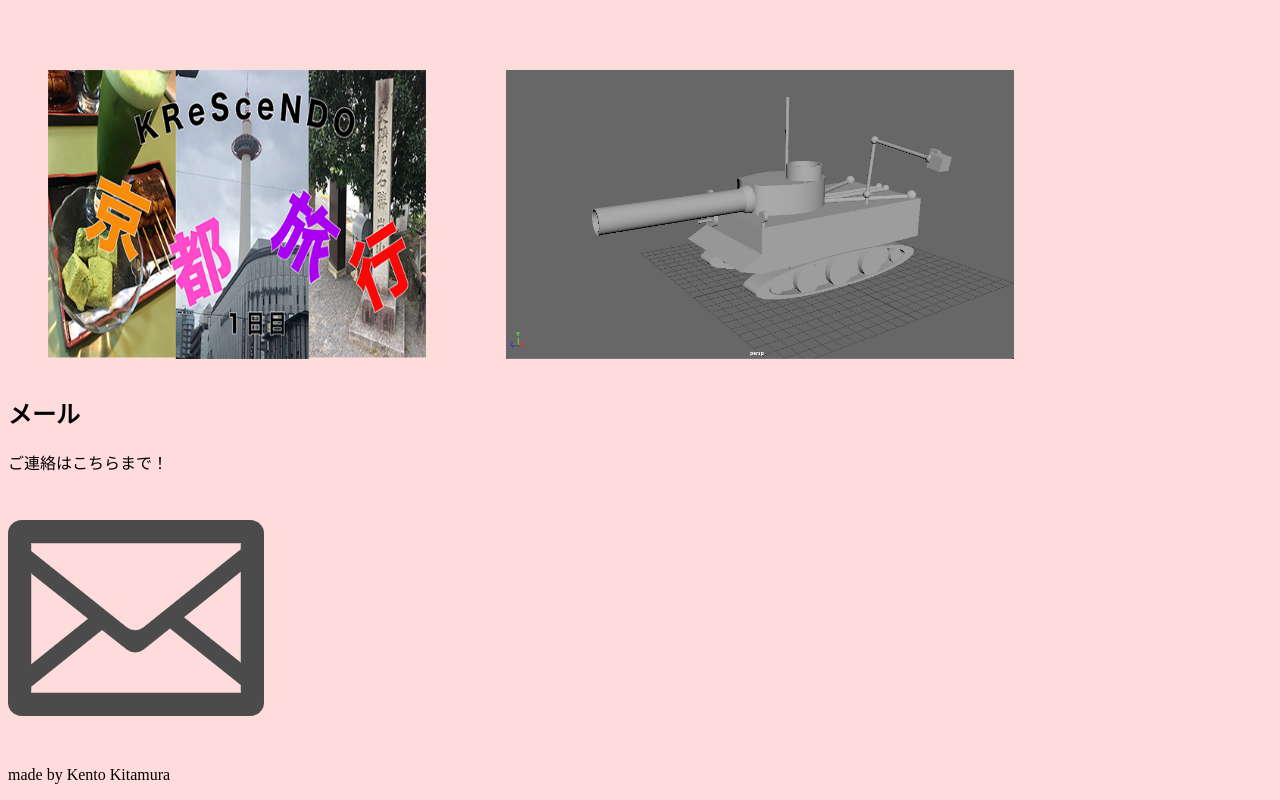
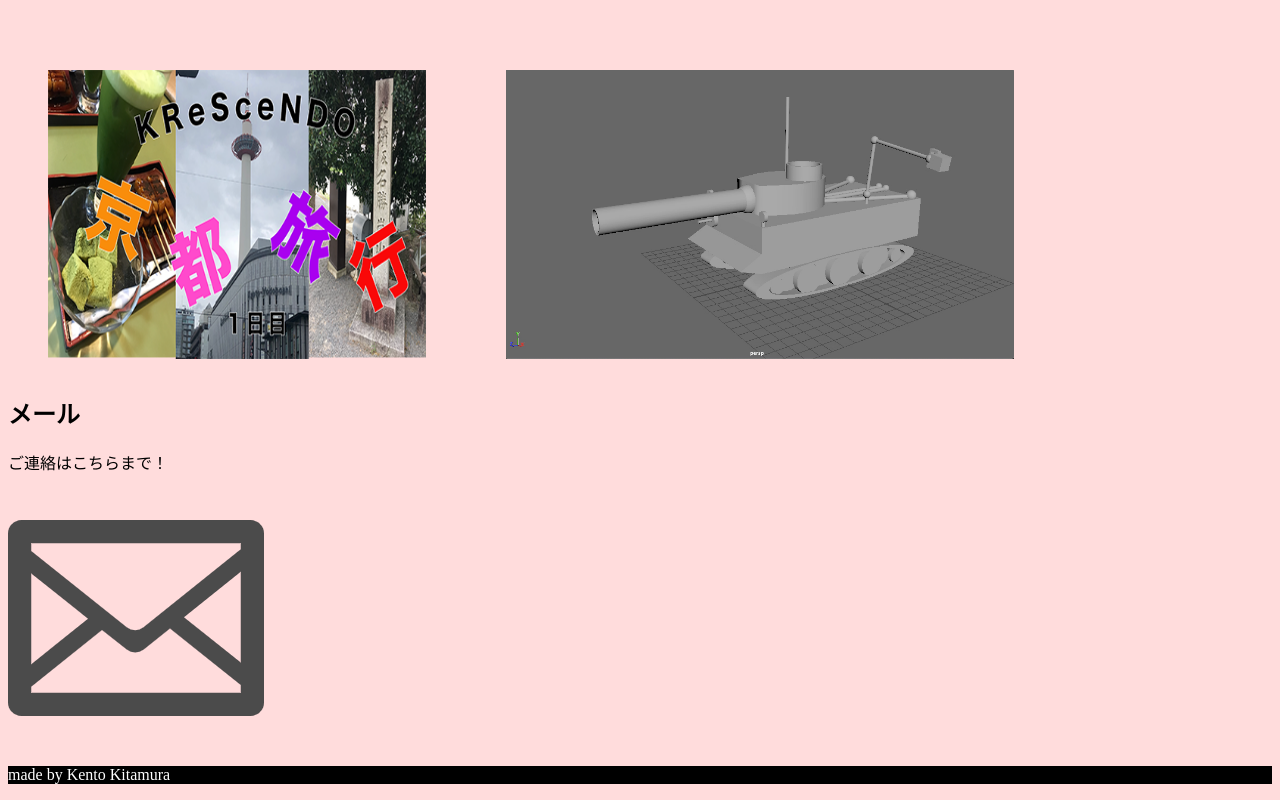
Before and after one commit to TMAS443/tmas443.github.io, a plain HTML site: page index.html in a window 1280 px wide. Shown: the part 1127-1927 px from the top of the page. Drawn offline with Linux system fonts and the light colour scheme.

Commit message:
footer更新

```diff
--- a/style.css
+++ b/style.css
@@ -48,3 +48,9 @@ body{
 .naraberu2{
     display: flex;
 }
+footer{
+    background-color: black;
+}
+footer p{
+    color: white;
+}
```
